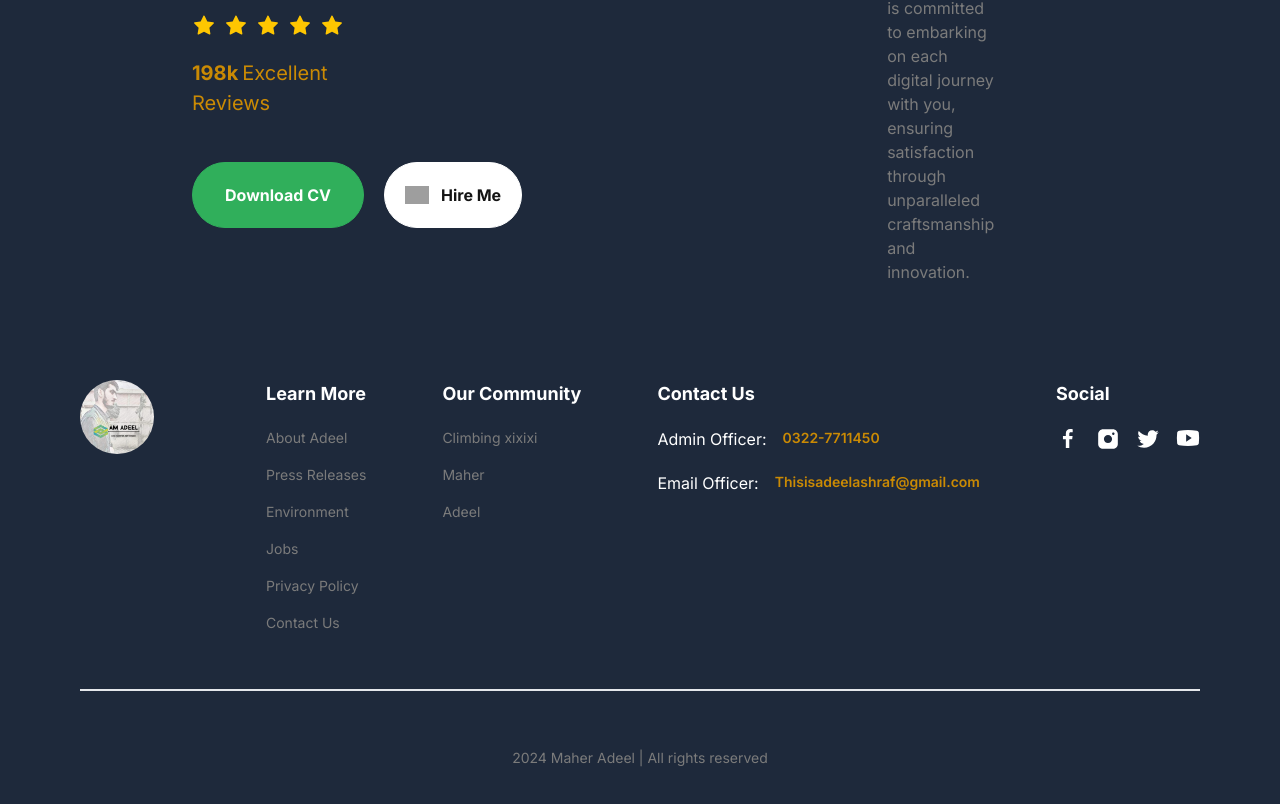
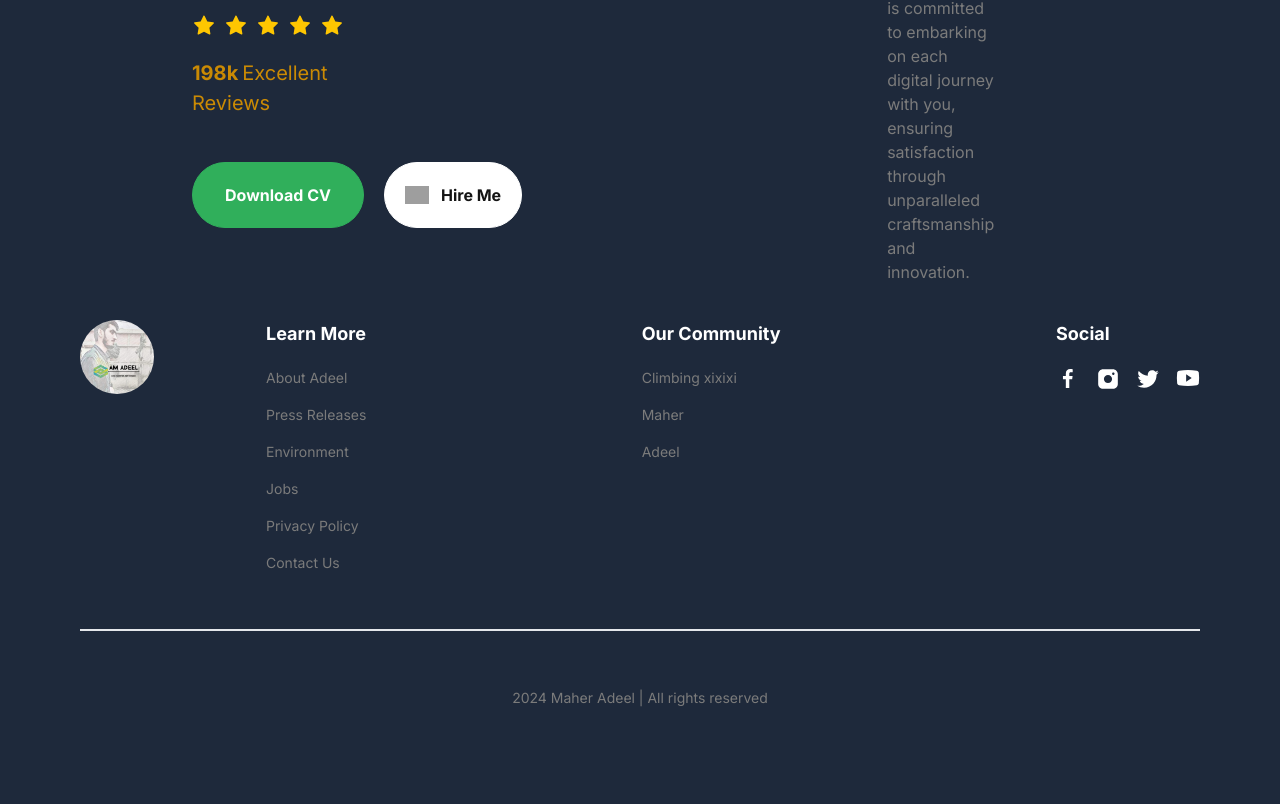
Before and after one commit to amAdeel/Adeel_portfolio, a Next.js app: page / in a window 1280 px wide. Shown: the part 1030-1834 px from the top of the page. Built offline with nearby package versions, Linux system fonts and the light colour scheme; grey boxes are pictures that could not be loaded.

Commit message:
2nd commit

```diff
--- a/constants/index.ts
+++ b/constants/index.ts
@@ -1,3 +1,4 @@
+import { v4 as uuidv4 } from 'uuid';
 // NAVIGATION
 export const NAV_LINKS = [
     { href: '/', key: 'home', label: 'Home' },
@@ -13,17 +14,21 @@ export const NAV_LINKS = [
     {
       title: 'Learn More',
       links: [
-        'About Adeel',
-        'Press Releases',
-        'Environment',
-        'Jobs',
-        'Privacy Policy',
-        'Contact Us',
+        { id: uuidv4(), label: 'About Adeel' },
+        { id: uuidv4(), label: 'Press Releases' },
+        { id: uuidv4(), label: 'Environment' },
+        { id: uuidv4(), label: 'Jobs' },
+        { id: uuidv4(), label: 'Privacy Policy' },
+        { id: uuidv4(), label: 'Contact Us' },
       ],
     },
     {
       title: 'Our Community',
-      links: ['Climbing xixixi', 'Maher', 'Adeel'],
+      links: [
+        { id: uuidv4(), label: 'Climbing xixixi' },
+        { id: uuidv4(), label: 'Maher' },
+        { id: uuidv4(), label: 'Adeel' },
+      ],
     },
   ];
 
--- a/package.json
+++ b/package.json
@@ -13,12 +13,14 @@
     "react": "^18",
     "react-dom": "^18",
     "react-type-animation": "^3.2.0",
-    "resend": "^3.2.0"
+    "resend": "^3.2.0",
+    "uuid": "^9.0.1"
   },
   "devDependencies": {
     "@types/node": "^20",
     "@types/react": "^18",
     "@types/react-dom": "^18",
+    "@types/uuid": "^9.0.8",
     "autoprefixer": "^10.0.1",
     "eslint": "^8",
     "eslint-config-next": "14.1.4",
--- a/src/app/component/Footer.tsx
+++ b/src/app/component/Footer.tsx
@@ -1,24 +1,24 @@
-import { FOOTER_CONTACT_INFO, FOOTER_LINKS, SOCIALS } from '../../../constants'
-import Image from 'next/image'
-import Link from 'next/link'
-import React from 'react'
+import { FOOTER_CONTACT_INFO, FOOTER_LINKS, SOCIALS } from '../../../constants';
+import Image from 'next/image';
+import Link from 'next/link';
+import React from 'react';
 
 const Footer = () => {
   return (
-    <footer className="flexCenter mb-24 pt-20 ">
+    <footer className="flexCenter mb-24 mt-5">
       <div className="padding-container max-container flex w-full flex-col gap-14">
         <div className="flex flex-col items-start justify-center gap-[10%] md:flex-row">
           <Link href="/" className="mb-10">
-          <Image src="/adeel website logo.jpeg" alt="logo" width={74} height={29} className="rounded-full " />
+            <Image src="/adeel website logo.jpeg" alt="logo" width={74} height={29} className="rounded-full "/>
           </Link>
 
           <div className='flex flex-wrap gap-10 sm:justify-between md:flex-1'>
-            {FOOTER_LINKS.map((columns) => (
-              <FooterColumn title={columns.title}>
+            {FOOTER_LINKS.map((columns, index) => (
+              <FooterColumn title={columns.title} key={index}>
                 <ul className="regular-14 flex flex-col gap-4 text-gray-30">
-                  {columns.links.map((link) => (
-                    <Link href="/" key={link}>
-                      {link}
+                  {columns.links.map((link, subIndex) => (
+                    <Link href="/" key={subIndex}>
+                      {link.label}
                     </Link>
                   ))}
                 </ul>
@@ -26,43 +26,20 @@ const Footer = () => {
             ))}
 
             <div className="flex flex-col gap-5">
-              <FooterColumn title={FOOTER_CONTACT_INFO.title}>
-                {FOOTER_CONTACT_INFO.links.map((link) => (
-                  <Link
-                    href="/"
-                    key={link.label}
-                    className="flex gap-4 md:flex-col lg:flex-row"
-                  >
-                    <p className="whitespace-nowrap">
-                      {link.label}:
-                    </p>
-                    <p className="medium-14 whitespace-nowrap text-yellow-600">
-                      {link.value}
-                    </p>
-                  </Link>
-                ))}
-              </FooterColumn>
-            </div>
-
-            <div className="flex flex-col gap-5">
               <FooterColumn title={SOCIALS.title}>
                 <ul className="regular-14 flex gap-4 text-gray-30">
-                    <Link href="https://www.facebook.com/maher.adeel.96199/">
+                    <Link href="https://www.facebook.com/maher.adeel.96199/" key="facebook">
                       <Image src="/facebook.svg" alt="logo" width={24} height={24} />
                     </Link>
-                    <Link href="https://www.instagram.com/maher_adeel_6421/">
+                    <Link href="https://www.instagram.com/maher_adeel_6421/" key="instagram">
                       <Image src="/instagram.svg" alt="logo" width={24} height={24} />
                     </Link>
-                    <Link href="/">
+                    <Link href="/" key="twitter">
                       <Image src="/twitter.svg" alt="logo" width={24} height={24} />
                     </Link>
-                    <Link href="https://www.youtube.com/@thisisMrAdeeel">
+                    <Link href="https://www.youtube.com/@thisisMrAdeeel" key="youtube">
                       <Image src="/youtube.svg" alt="logo" width={24} height={24} />
                     </Link>
-
-
-
-
                 </ul>
               </FooterColumn>
             </div>
@@ -73,13 +50,13 @@ const Footer = () => {
         <p className="regular-14 w-full text-center text-gray-30">2024 Maher Adeel | All rights reserved</p>
       </div>
     </footer>
-  )
-}
+  );
+};
 
 type FooterColumnProps = {
-  title?: string;
-  children?: React.ReactNode;
-}
+  title: string;
+  children: React.ReactNode;
+};
 
 const FooterColumn = ({ title, children }: FooterColumnProps) => {
   return (
@@ -87,7 +64,7 @@ const FooterColumn = ({ title, children }: FooterColumnProps) => {
       <h4 className="bold-18 whitespace-nowrap">{title}</h4>
       {children}
     </div>
-  )
-}
+  );
+};
 
-export default Footer
+export default Footer;
```
Also changed, not shown: 1 other file (tests, documents, lock files or other folders).
